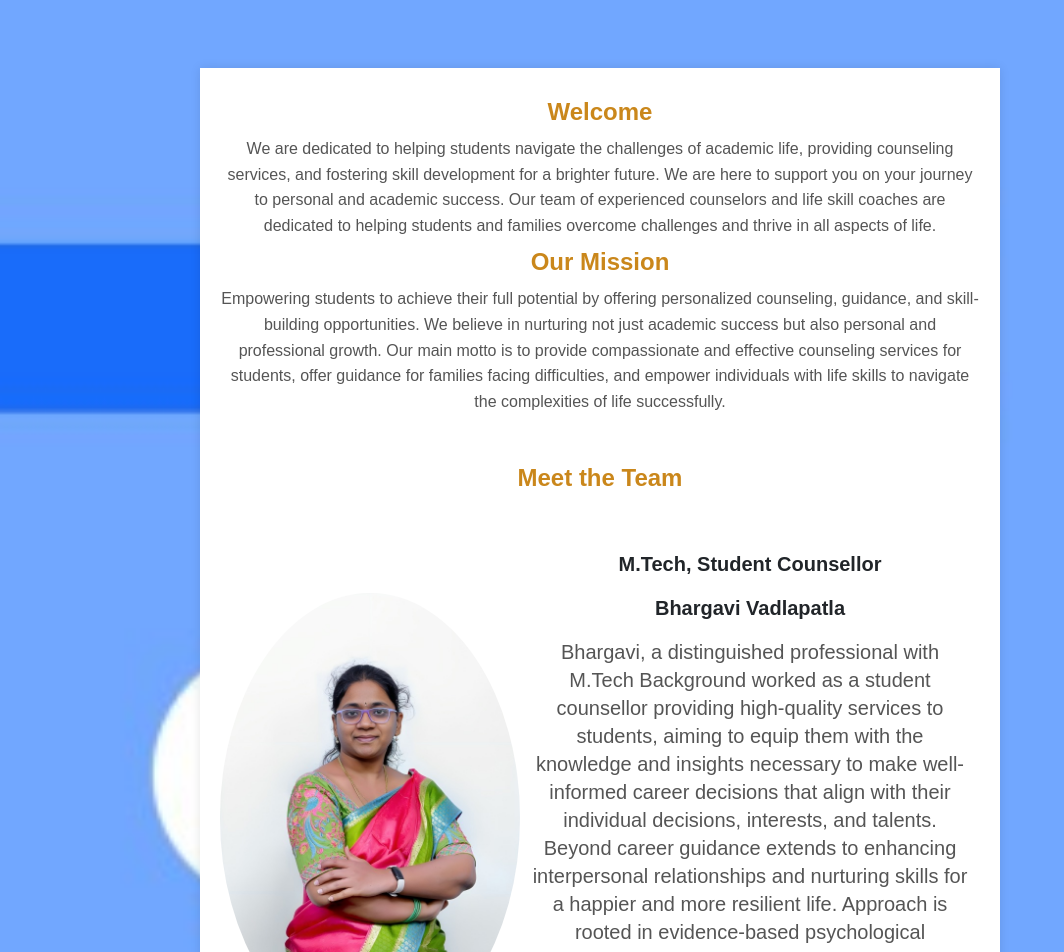
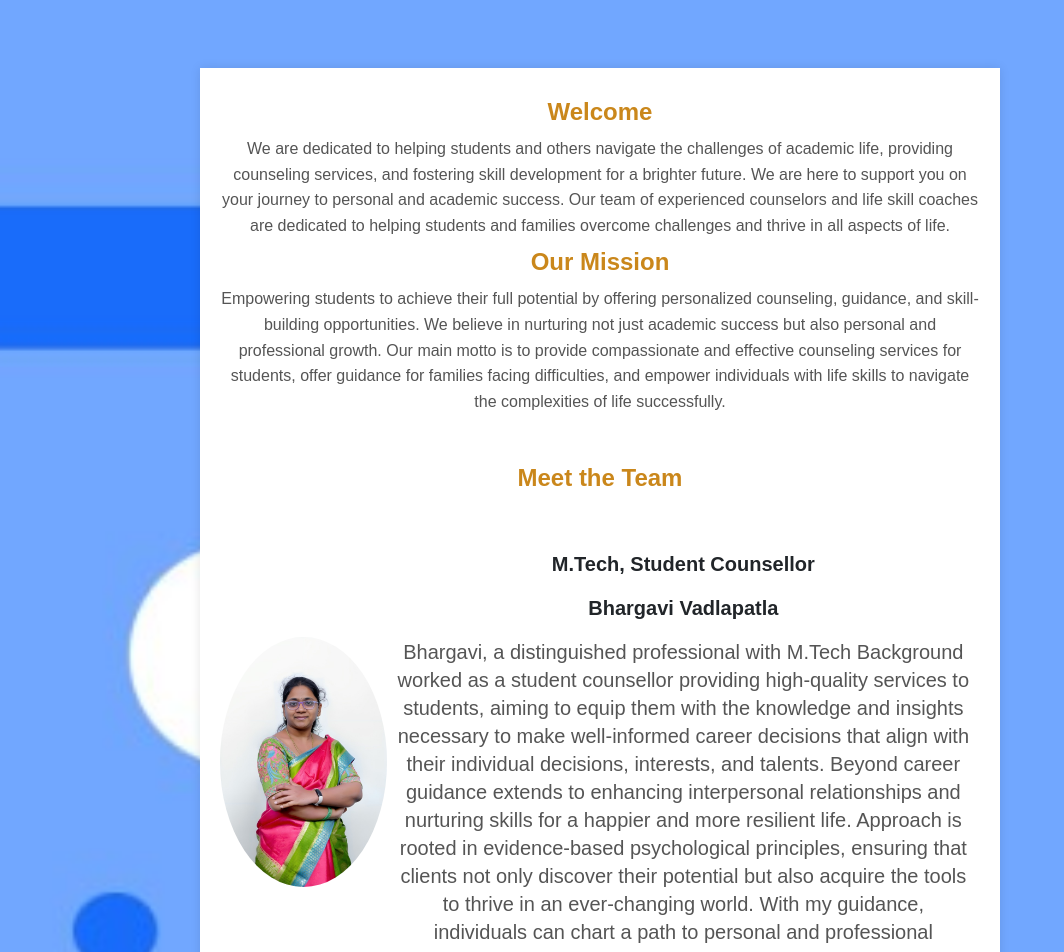
Before and after one commit to mohitratan18/ignit_frontend, a React (Create React App) app: page /aboutus in a window 1280 px wide. Shown: the top 952 px of the page, without its empty margins (0-1064 px from the left). Built offline with nearby package versions, Linux system fonts and the light colour scheme.

Commit message:
aboutus images

```diff
--- a/src/Assests/Aboutus.css
+++ b/src/Assests/Aboutus.css
@@ -5,7 +5,7 @@ body {
     background-color: #5a94f1;
 }
 .one1{
-    border-radius: 50%;
+    border-radius: 70%;
 }
 section {
     max-width: 800px;
--- a/src/components/Aboutus.js
+++ b/src/components/Aboutus.js
@@ -9,7 +9,12 @@ const TeamMember = ({ imgSrc, alt, name, role, bio }) => (
     <img
       src={imgSrc}
       alt={alt}
-      className="team-member-img rounded-full w-[300px] h-[120px] one1"
+      className="team-member-img rounded-full w-[200px] one1"
+      style={{
+        width:"350px",
+        height:"250px",
+        borderRadius:"50%"
+      }}
     />
     <div>
       <h4 className="p-2 text-xl font-bold">{role}</h4>
@@ -26,7 +31,7 @@ const Aboutus = () => (
     <section className="about-section">
       <h2 className="text-2xl font-bold p-2">Welcome </h2>
       <p>
-        We are dedicated to helping students navigate the challenges of academic
+        We are dedicated to helping students and others navigate the challenges of academic
         life, providing counseling services, and fostering skill development for
         a brighter future. We are here to support you on your journey to
         personal and academic success. Our team of experienced counselors and
```
